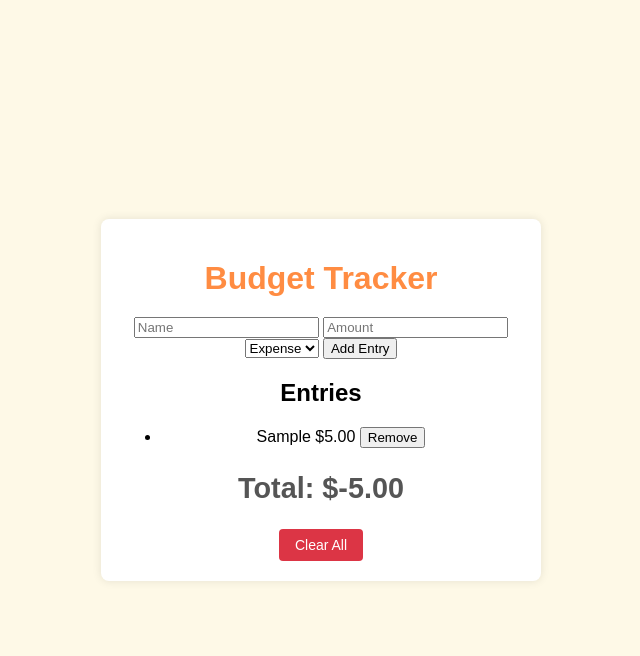
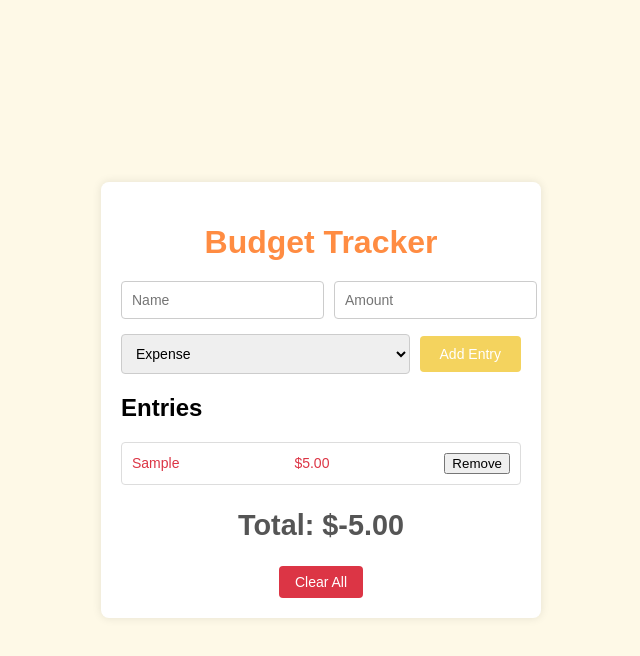
Before and after one commit to aaronsfunstuff/simple-budget-tracker, a plain HTML site: page index.html in a window 1280 px wide. Both pictures are taken after typing "Sample", "5" into the empty fields and a click on the button "Add Entry". Shown: the whole page, without its empty margins (319-959 px from the left). Drawn offline with Linux system fonts and the light colour scheme.

Commit message:
Update styles.css

```diff
--- a/styles.css
+++ b/styles.css
@@ -19,20 +19,19 @@ body {
     max-width: 90%;
 }
 
-
 h1 {
     margin-bottom: 20px;
     color: #ff8c42;
 }
 
-.new-expense {
+.new-entry {
     display: flex;
     justify-content: space-between;
     align-items: center;
     margin-bottom: 15px;
 }
 
-.new-expense input {
+.new-entry input, .new-entry select {
     flex: 1;
     padding: 10px;
     margin-right: 10px;
@@ -41,7 +40,7 @@ h1 {
     font-size: 14px;
 }
 
-.new-expense button {
+.new-entry button {
     padding: 10px 20px;
     background-color: #f4d35e;
     color: #fff;
@@ -52,21 +51,21 @@ h1 {
     font-size: 14px;
 }
 
-.new-expense button:hover {
+.new-entry button:hover {
     background-color: #ee964b;
 }
 
-.expenses-list {
+.entries-list {
     margin-top: 20px;
     text-align: left;
 }
 
-.expenses-list ul {
+.entries-list ul {
     list-style-type: none;
     padding: 0;
 }
 
-.expenses-list li {
+.entries-list li {
     padding: 10px;
     margin: 5px 0;
     background-color: #fff;
@@ -78,7 +77,15 @@ h1 {
     font-size: 14px;
 }
 
-.expenses-list li:hover {
+.entries-list li.expense {
+    color: #dc3545;
+}
+
+.entries-list li.income {
+    color: #28a745;
+}
+
+.entries-list li:hover {
     background-color: #f9f9f9;
 }
 
```
